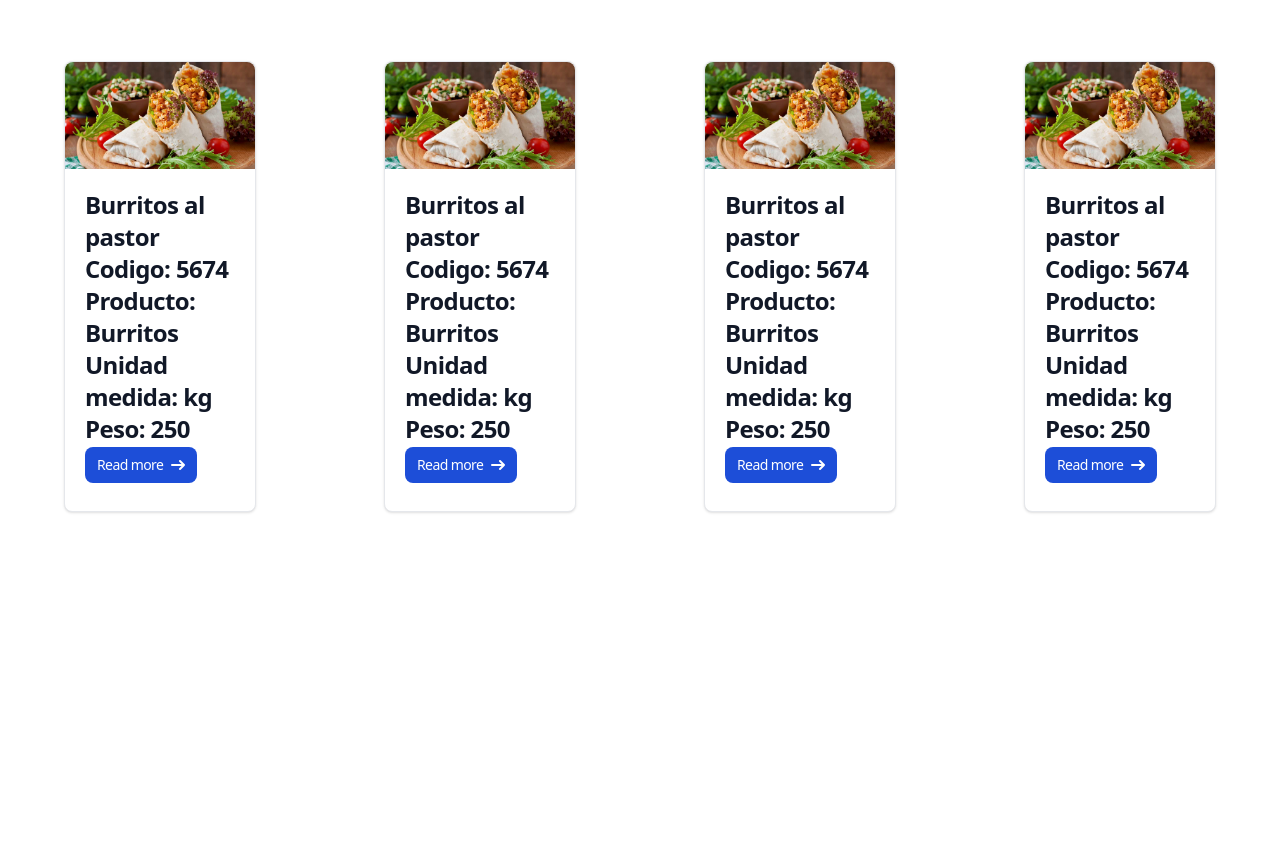
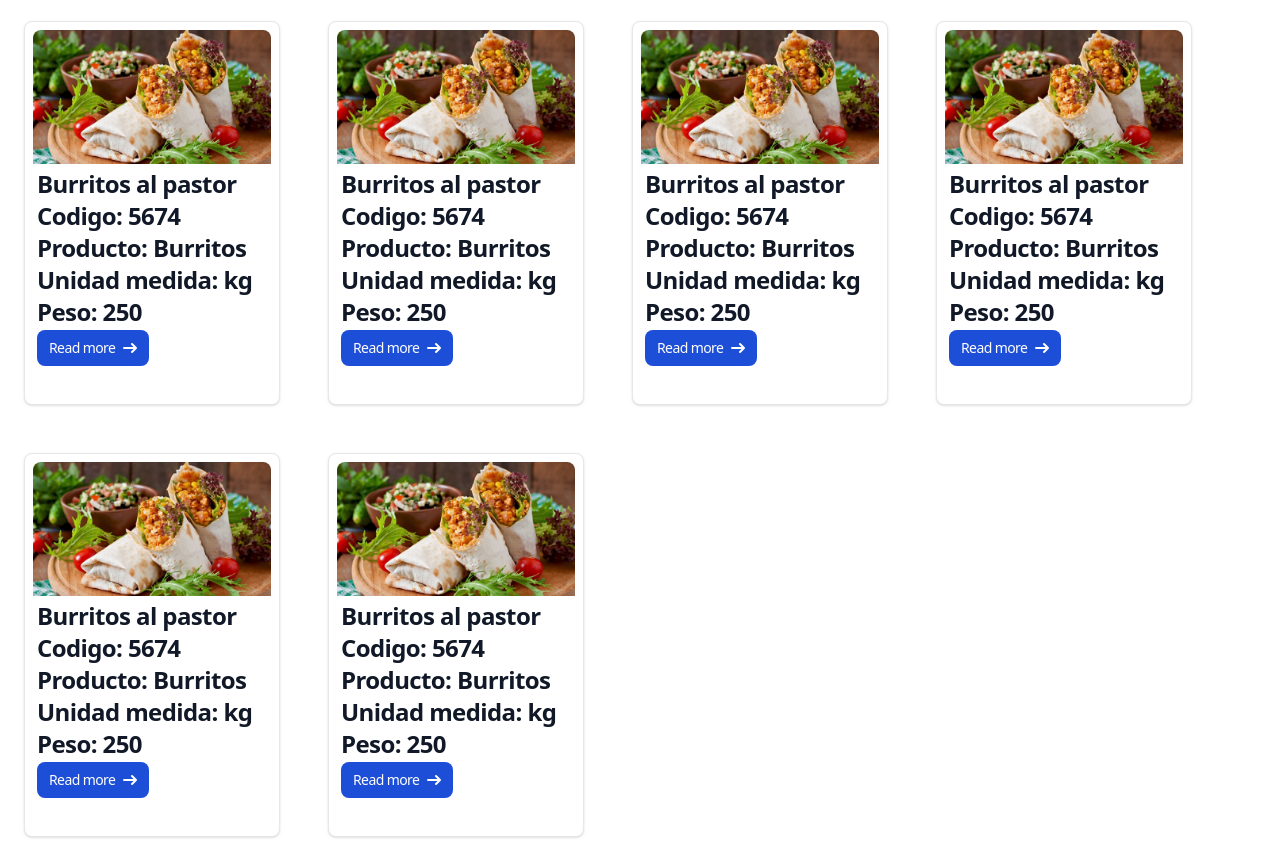
Before and after one commit to EvelinSuarez/FoodInProduction, a website: page public/modulos/ficha/tecnica.html in a window 1280 px wide. Shown: the part 87-948 px from the top of the page. Before the commit the page ends 800 px from the top, so only its background shows below. Drawn offline with nearby package versions, Linux system fonts and the light colour scheme.

Commit message:
cambios generales

```diff
--- a/public/js/helpers/navegador/menuAdmin.js
+++ b/public/js/helpers/navegador/menuAdmin.js
@@ -29,6 +29,6 @@ optionConfiguracion.addEventListener("change", (e) => {
   } else if (stock === "PerfilSecundario") {
     location.href = "../../modulos/config/secundario.html";
   } else if (stock === "CerrarSesion") {
-    location.href = "../../index.html";
+    location.href = "../../modulos/index.html";
   }
 });
--- a/public/modulos/ficha/tecnica.html
+++ b/public/modulos/ficha/tecnica.html
@@ -8,7 +8,7 @@
 </head>
 <body>
   <nav class="bg-white border-gray-200 ">
-    <div class="flex flex-wrap justify-center max-w-screen-xl p-4 mx-auto">
+    <div class="flex flex-wrap justify-center  max-w-screen-xl p-4 mx-auto">
 
       <div class="justify-center hidden w-full md:block md:w-auto" id="navbar-dropdown">
         <ul class="flex flex-col p-4 mt-4 font-medium border border-gray-100 rounded-lg md:p-0 bg-gray-50 md:space-x-8 rtl:space-x-reverse md:flex-row md:mt-0 md:border-0 ">
@@ -49,12 +49,12 @@
 
     <main>
         <h1 class="text-xl text-center">Fichas tecnicas</h1>
-        <article class="inline-flex ">
-            <div class="m-16 bg-white border border-gray-200 rounded-lg shadow dark:bg-gray-800 dark:border-gray-700">
+        <article class="flex flex-wrap">
+            <div class="m-6 w-64 h-96 p-2 bg-white border border-gray-200 rounded-lg shadow dark:bg-gray-800 dark:border-gray-700">
                 <a href="#">
                     <img class="rounded-t-lg" src="../../assets/burrito_port.jpg" alt="" />
                 </a>
-                <div class="p-5">
+                <div class="p-1">
                     <a href="#">
                         <h5 class="mb-2 text-2xl font-bold tracking-tight text-gray-900 dark:text-white">Burritos al pastor
                     </a>
@@ -73,11 +73,11 @@
                 </div>
             </div>
 
-            <div class="max-w-sm m-16 bg-white border border-gray-200 rounded-lg shadow dark:bg-gray-800 dark:border-gray-700">
+            <div class="m-6 w-64 h-96 p-2 bg-white border border-gray-200 rounded-lg shadow dark:bg-gray-800 dark:border-gray-700">
                 <a href="#">
                     <img class="rounded-t-lg" src="../../assets/burrito_port.jpg" alt="" />
                 </a>
-                <div class="p-5">
+                <div class="p-1">
                     <a href="#">
                         <h5 class="mb-2 text-2xl font-bold tracking-tight text-gray-900 dark:text-white">Burritos al pastor
                     </a>
@@ -96,11 +96,11 @@
                 </div>
             </div>
 
-            <div class="max-w-sm m-16 bg-white border border-gray-200 rounded-lg shadow dark:bg-gray-800 dark:border-gray-700">
+            <div class="m-6 w-64 h-96 p-2 max-w-sm  bg-white border border-gray-200 rounded-lg shadow dark:bg-gray-800 dark:border-gray-700">
                 <a href="#">
                     <img class="rounded-t-lg" src="../../assets/burrito_port.jpg" alt="" />
                 </a>
-                <div class="p-5">
+                <div class="p-1">
                     <a href="#">
                         <h5 class="mb-2 text-2xl font-bold tracking-tight text-gray-900 dark:text-white">Burritos al pastor
                     </a>
@@ -119,11 +119,55 @@
                 </div>
             </div>
 
-            <div class="max-w-sm m-16 bg-white border border-gray-200 rounded-lg shadow dark:bg-gray-800 dark:border-gray-700">
+            <div class="m-6 w-64 h-96 p-2 max-w-sm  bg-white border border-gray-200 rounded-lg shadow dark:bg-gray-800 dark:border-gray-700">
                 <a href="#">
                     <img class="rounded-t-lg" src="../../assets/burrito_port.jpg" alt="" />
                 </a>
-                <div class="p-5">
+                <div class="p-1">
+                    <a href="#">
+                        <h5 class="mb-2 text-2xl font-bold tracking-tight text-gray-900 dark:text-white">Burritos al pastor
+                    </a>
+                    <ol>
+                        <li>Codigo: 5674</li>
+                        <li>Producto: Burritos</li>
+                        <li>Unidad medida: kg</li>
+                        <li>Peso: 250</li>
+                    </ol>
+                    <a href="#" class="inline-flex items-center px-3 py-2 text-sm font-medium text-center text-white bg-blue-700 rounded-lg hover:bg-blue-800 focus:ring-4 focus:outline-none focus:ring-blue-300 dark:bg-blue-600 dark:hover:bg-blue-700 dark:focus:ring-blue-800">
+                        Read more
+                        <svg class="rtl:rotate-180 w-3.5 h-3.5 ms-2" aria-hidden="true" xmlns="http://www.w3.org/2000/svg" fill="none" viewBox="0 0 14 10">
+                            <path stroke="currentColor" stroke-linecap="round" stroke-linejoin="round" stroke-width="2" d="M1 5h12m0 0L9 1m4 4L9 9"/>
+                        </svg>
+                    </a>
+                </div>
+            </div>
+            <div class="m-6 w-64 h-96 p-2 max-w-sm  bg-white border border-gray-200 rounded-lg shadow dark:bg-gray-800 dark:border-gray-700">
+                <a href="#">
+                    <img class="rounded-t-lg" src="../../assets/burrito_port.jpg" alt="" />
+                </a>
+                <div class="p-1">
+                    <a href="#">
+                        <h5 class="mb-2 text-2xl font-bold tracking-tight text-gray-900 dark:text-white">Burritos al pastor
+                    </a>
+                    <ol>
+                        <li>Codigo: 5674</li>
+                        <li>Producto: Burritos</li>
+                        <li>Unidad medida: kg</li>
+                        <li>Peso: 250</li>
+                    </ol>
+                    <a href="#" class="inline-flex items-center px-3 py-2 text-sm font-medium text-center text-white bg-blue-700 rounded-lg hover:bg-blue-800 focus:ring-4 focus:outline-none focus:ring-blue-300 dark:bg-blue-600 dark:hover:bg-blue-700 dark:focus:ring-blue-800">
+                        Read more
+                        <svg class="rtl:rotate-180 w-3.5 h-3.5 ms-2" aria-hidden="true" xmlns="http://www.w3.org/2000/svg" fill="none" viewBox="0 0 14 10">
+                            <path stroke="currentColor" stroke-linecap="round" stroke-linejoin="round" stroke-width="2" d="M1 5h12m0 0L9 1m4 4L9 9"/>
+                        </svg>
+                    </a>
+                </div>
+            </div>
+            <div class="m-6 w-64 h-96 p-2 max-w-sm  bg-white border border-gray-200 rounded-lg shadow dark:bg-gray-800 dark:border-gray-700">
+                <a href="#">
+                    <img class="rounded-t-lg" src="../../assets/burrito_port.jpg" alt="" />
+                </a>
+                <div class="p-1">
                     <a href="#">
                         <h5 class="mb-2 text-2xl font-bold tracking-tight text-gray-900 dark:text-white">Burritos al pastor
                     </a>
```
Also changed, not shown: public/modulos/auth/menuJefe.html (+1 -1 lines), public/modulos/index.html (+6 -8 lines), 2 other files.
